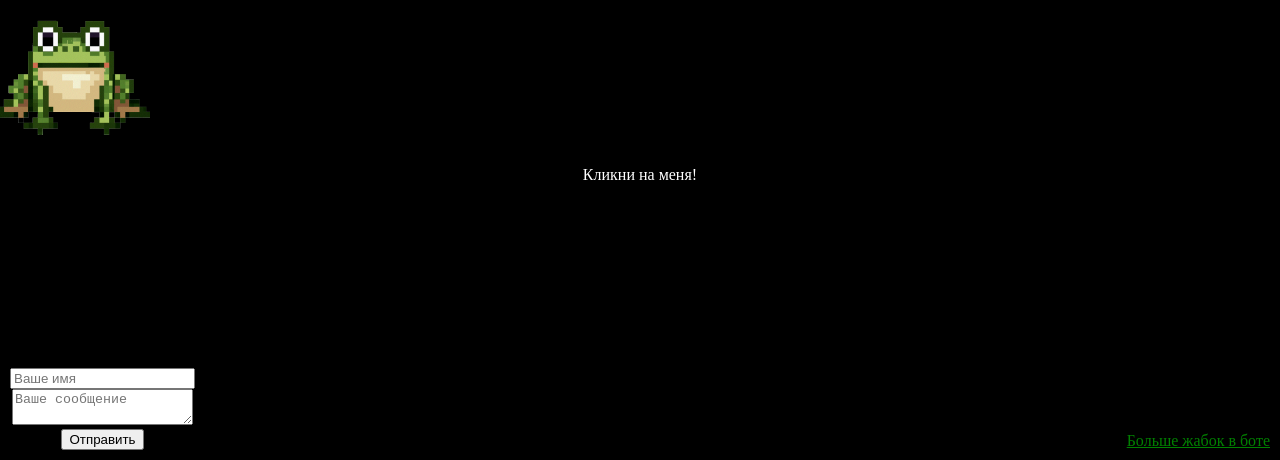
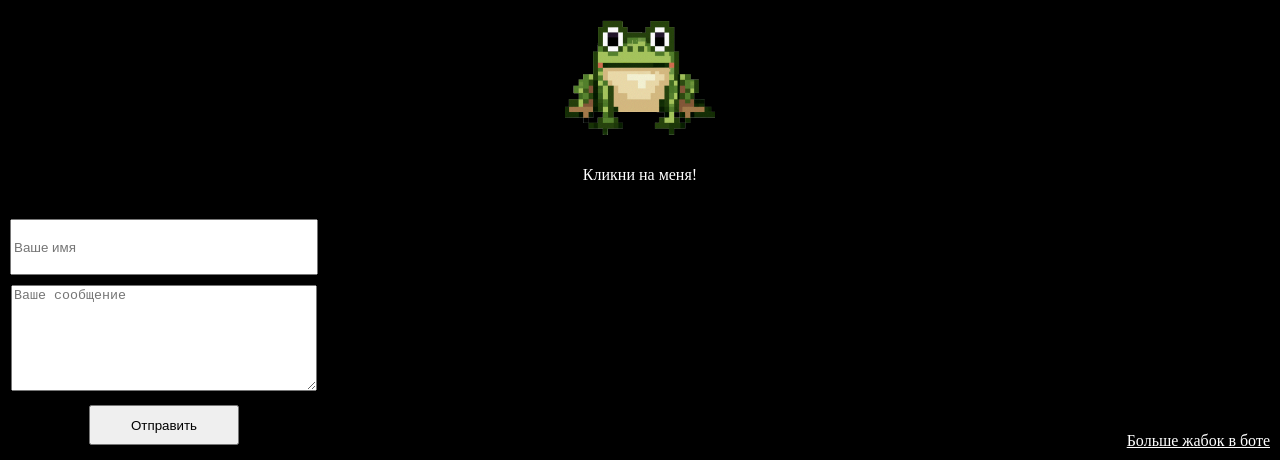
Before and after one commit to natalia-tomashevskaia/zhabok.net, a plain HTML site: page index.html in a window 1280 px wide. Shown: the part 340-800 px from the top of the page. Drawn offline with Linux system fonts and the light colour scheme.

Commit message:
Update index.html

```diff
--- a/index.html
+++ b/index.html
@@ -9,17 +9,19 @@
             background-color: black; /* Черный фон */
             color: white; /* Белые буквы */
             margin: 0;
+            padding: 0;
             height: 100vh;
             display: flex;
             flex-direction: column;
             justify-content: center;
+            align-items: center;
         }
         #frog {
             max-width: 150px; /* Размер жабки */
             cursor: pointer;
         }
         .footer-link {
-            color: green; /* Цвет ссылки */
+            color: white; /* Цвет ссылки */
             position: fixed;
             bottom: 10px;
             right: 10px;
@@ -28,6 +30,20 @@
             position: fixed;
             bottom: 10px;
             left: 10px;
+            font-size: 1.0em; /* Размер шрифта */
+        }
+        .feedback-form input, .feedback-form textarea {
+            width: 300px; /* Ширина полей */
+            height: 50px; /* Высота полей */
+            margin: 5px 0; /* Отступы */
+        }
+        .feedback-form textarea {
+            height: 100px; /* Увеличенная высота текстового поля */
+        }
+        .feedback-form input[type="submit"] {
+            width: 150px; /* Ширина кнопки */
+            height: 40px; /* Высота кнопки */
+            cursor: pointer;
         }
     </style>
 </head>
```
